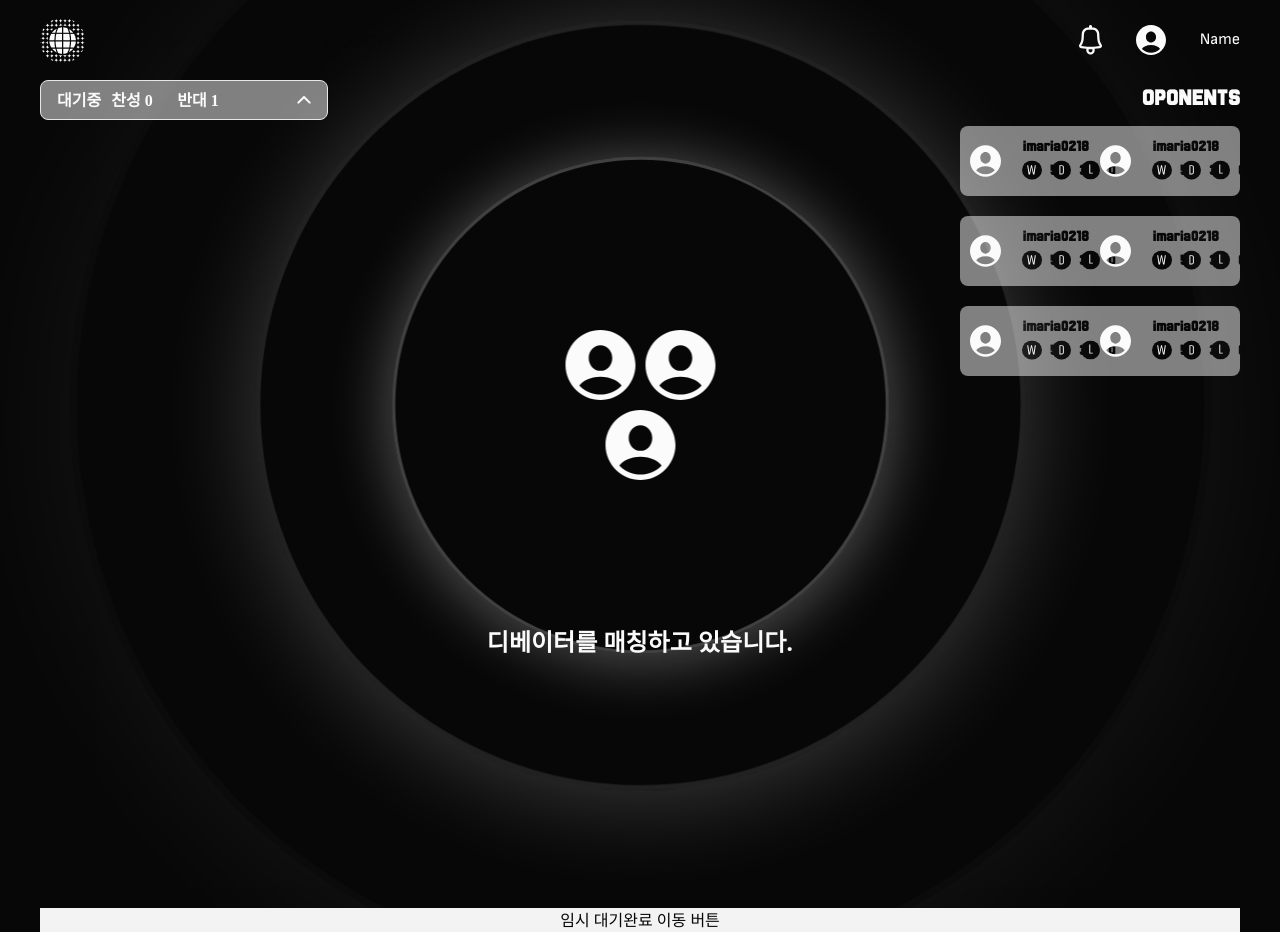
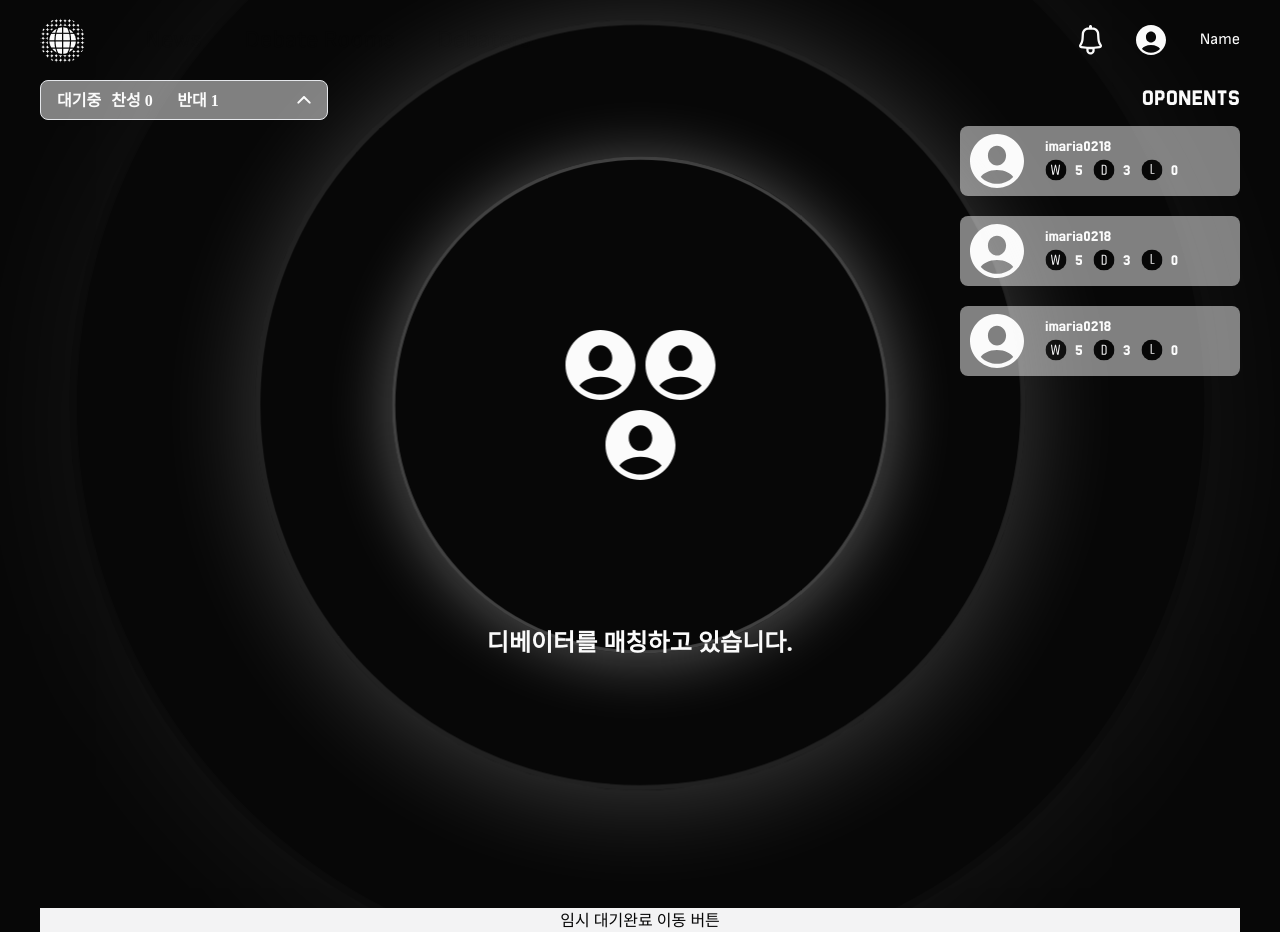
Before and after one commit to prgrms-web-devcourse-final-project/WEB2_3_BlockB_FE, a React (Vite) app: page /debate-zone/1 in a window 1280 px wide. Both pictures are taken after a click on the button "개설". Built offline with nearby package versions, Linux system fonts and the light colour scheme; a web font is replaced by a local one.

Commit message:
fix: 폰트 깨진 것 처리

```diff
--- a/src/components/debate-zone/ParticipantBox.tsx
+++ b/src/components/debate-zone/ParticipantBox.tsx
@@ -13,7 +13,7 @@ export default function ParticipantBox({
 }) {
   return (
     <div className="w-[280px] font-jersey">
-      <div className={`flex font-bold justify-${labelAlignment} mb-[10px]`}>
+      <div className={`flex justify-${labelAlignment} mb-[10px]`}>
         <p
           className={`text-white text-[24px] ${
             color === "blue" && "text-shadow:_0px_1px_10px_rgb(0_96_240_/_1.00)"
@@ -22,7 +22,7 @@ export default function ParticipantBox({
           {label}
         </p>
       </div>
-      <div className="flex flex-col gap-[20px] text-[16px] text-black01 font-bold">
+      <div className="flex flex-col gap-[20px] text-[16px] text-black01">
         {/* 프로필 카드 */}
         <ProfileCard color={color} hasReportBtn={hasReportBtn} />
         <ProfileCard color={color} hasReportBtn={hasReportBtn} />
--- a/src/components/debate-zone/ProfileCard.tsx
+++ b/src/components/debate-zone/ProfileCard.tsx
@@ -17,9 +17,9 @@ export default function ProfileCard({
   const [isModalOpen, setIsModalOpen] = useState<boolean>(false);
   return (
     <div
-      className={`flex w-[280px] justify-between h-auto px-[10px] py-[8px] bg-neutral-50/50 rounded-lg animate-flip ${
+      className={`flex w-[280px] justify-between h-auto px-[10px] py-[8px] bg-neutral-50/50 rounded-lg  text-white animate-flip ${
         color === "blue" &&
-        "bg-sky-950/50 shadow:0px 1px 10px rgb(0 96 240 /1.00) border border-neutral-50/50 text-white "
+        "bg-sky-950/50 shadow:0px 1px 10px rgb(0 96 240 /1.00) border border-neutral-50/50 "
       }`}
       style={
         color === "blue"
@@ -53,41 +53,6 @@ export default function ProfileCard({
           </div>
         </div>
       </div>
-
-      {hasReportBtn && (
-        <div className="relative">
-          <button onClick={() => setIsModalOpen(true)}>
-            <img
-              src={color === "blue" ? flagWhite : flag}
-              alt="신고하기 열기"
-            />
-          </button>
-        </div>
-      )}
-      {isModalOpen && <ReportModal setIsModalOpen={setIsModalOpen} />}
-      <div className="flex gap-[21px]">
-        <figure className="rounded-full">
-          <img src={profile} alt="" className="w-[54px] h-[54px]" />
-        </figure>
-        <div className="flex flex-col">
-          <p>imaria0218</p>
-          <div className="flex gap-[10px]">
-            <figure className="flex items-center rounded-full">
-              <img src={win} alt="" className="w-[22px] h-[22px] mr-2" />
-              <figcaption>5</figcaption>
-            </figure>
-            <figure className="flex items-center rounded-full">
-              <img src={duse} alt="" className="w-[22px] h-[22px] mr-2" />
-              <figcaption>3</figcaption>
-            </figure>
-            <figure className="flex items-center rounded-full">
-              <img src={lose} alt="" className="w-[22px] h-[22px] mr-2" />
-              <figcaption>0</figcaption>
-            </figure>
-          </div>
-        </div>
-      </div>
-
       {hasReportBtn && (
         <div className="relative">
           <button onClick={() => setIsModalOpen(true)}>
--- a/src/components/debate-zone/ongoing-debate/MessageSection.tsx
+++ b/src/components/debate-zone/ongoing-debate/MessageSection.tsx
@@ -21,7 +21,7 @@ export default function MessageSection() {
   }, [messages]);
 
   return (
-    <div className="w-full h-full flex flex-col pb-[30px] pt-[20px]">
+    <div className="w-full h-full flex flex-col pb-[30px] pt-[20px] font-pretendard">
       {/* 메시지 목록 */}
       <div className="flex-1 overflow-y-auto p-4 space-y-[10px]">
         {messages.map((message, index) => (
--- a/src/components/debate-zone/ongoing-debate/OngoingDebate.tsx
+++ b/src/components/debate-zone/ongoing-debate/OngoingDebate.tsx
@@ -17,6 +17,7 @@ export default function OngoingDebate() {
   const { roomSettings } = useRoomStore();
   const [turnCount, setTurnCount] = useState(roomSettings.turn!);
   const [timerCount, setTimerCount] = useState(roomSettings.time!);
+  const { setRoomState } = useRoomStore();
 
   useEffect(() => {
     const interval = setInterval(() => {
@@ -55,7 +56,7 @@ export default function OngoingDebate() {
               color="blue"
               hasReportBtn={true}
             />
-            <section className="flex flex-col font-jersey gap-[10px] text-white font-bold mt-[50px] ml-[20px] animate-slide-up">
+            <section className="flex flex-col font-jersey gap-[10px] text-white  mt-[50px] ml-[20px] animate-slide-up">
               <p>audience</p>
               <AudienceCard profile={profile} nickname="imaria0219" />
               <AudienceCard profile={profile} nickname="imaria0219" />
@@ -63,6 +64,14 @@ export default function OngoingDebate() {
               <AudienceCard profile={profile} nickname="imaria0219" />
               <AudienceCard profile={profile} nickname="imaria0219" />
             </section>
+            <button
+              onClick={() => {
+                setRoomState("voting");
+              }}
+              className="text-white"
+            >
+              임시 다음 버튼
+            </button>
           </div>
         </section>
       )}
--- a/src/components/debate-zone/ongoing-debate/TurnProgress.tsx
+++ b/src/components/debate-zone/ongoing-debate/TurnProgress.tsx
@@ -6,7 +6,7 @@ export default function TurnProgress() {
   return (
     <div className="w-full flex justify-center ">
       <div className="flex items-center w-auto h-7 bg-neutral-50/30 rounded-bl-2xl rounded-br-2xl shadow-[0px_4px_4px_0px_rgba(0,0,0,0.25)] border-x border-zinc-100 px-[20px] py-[15px] gap-[10px]">
-        <p className="text-white font-bold font-jersey text-[14px]">
+        <p className="text-white font-jersey text-[14px]">
           <span className="mr-1">Total</span>
           <span>01:21</span>
         </p>
```
